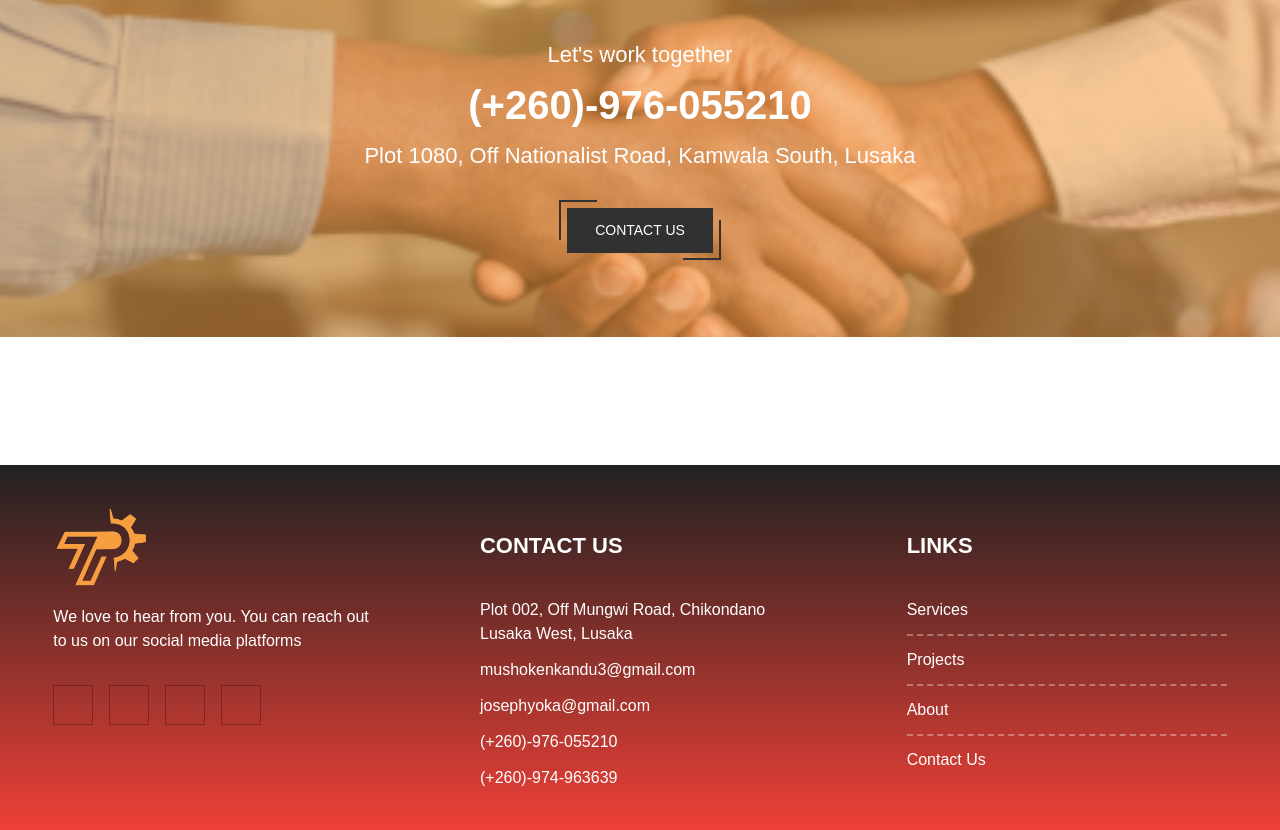
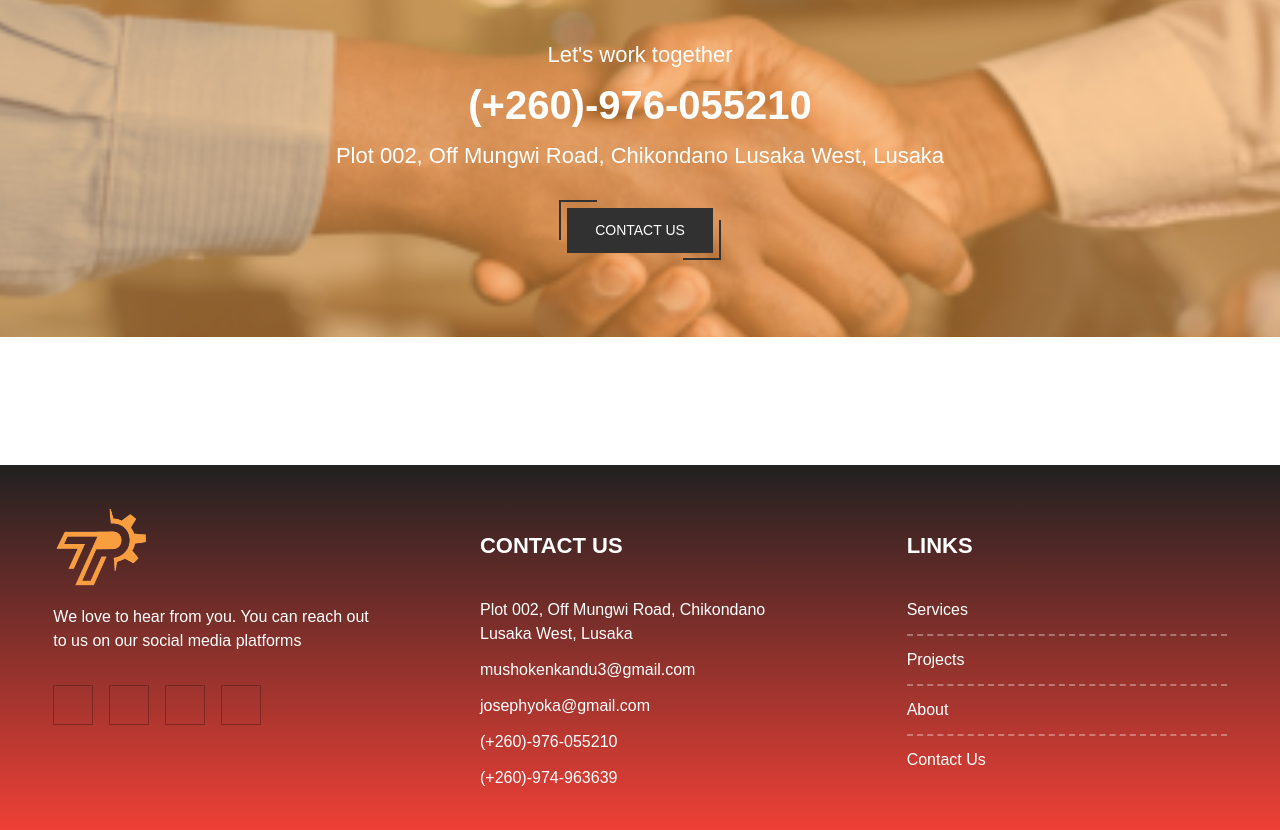
Before and after one commit to mkaweme/techplus, a Next.js app: page / in a window 1280 px wide. Shown: the part 4100-4930 px from the top of the page. Built offline with nearby package versions, Linux system fonts and the light colour scheme; some icons are missing.

Commit message:
corrected address

```diff
--- a/app/components/Work.tsx
+++ b/app/components/Work.tsx
@@ -10,7 +10,7 @@ const Work = () => {
             <h3 className="text-[18px] lg:text-[22px] font-medium">Let&apos;s work together</h3>
             <h2 className="text-[24px] lg:text-[40px] text-white font-semibold">(+260)-976-055210</h2>
             <h3 className="text-[18px] lg:text-[22px] text-center font-medium">
-              Plot 1080, Off Nationalist Road, Kamwala South, Lusaka
+              Plot 002, Off Mungwi Road, Chikondano Lusaka West, Lusaka
             </h3>
             <div className="flex flex-row relative mt-8 lg:mt-8">
               <div className="absolute -top-2 -left-2">
```
